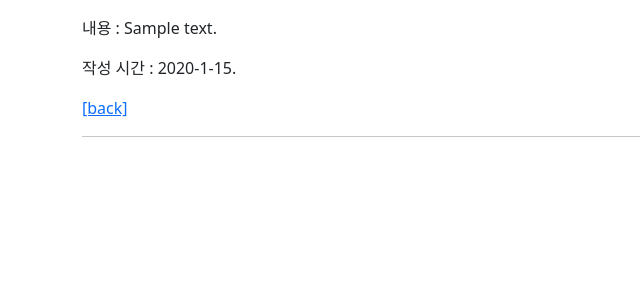
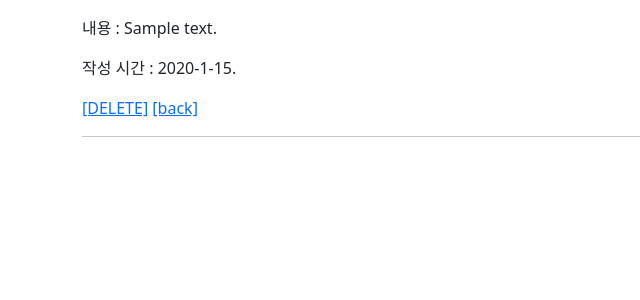
Before and after one commit to GyeongSuKim1/django_tutorial, a Django app: page /articles/1/ in a window 1280 px wide. Shown: the part 147-447 px from the top of the page, without its empty margins (0-640 px from the left). Run offline with Django 4.2, Linux system fonts and the light colour scheme; tables that the repository leaves empty hold one stand-in row (values such as "Sample post").

Commit message:
Feat : 게시글 delete

```diff
--- a/articles/templates/detail.html
+++ b/articles/templates/detail.html
@@ -6,6 +6,7 @@
 <p>제목 : {{ article.title }}</p>
 <p>내용 : {{ article.content }}</p>
 <p>작성 시간 : {{ article.created_at|date:"SHORT_DATE_FORMAT" }}</p>
+<a href="{% url 'articles:delete' article.pk %}">[DELETE]</a>
 <a href="{% url 'articles:dinner' %}">[back]</a>
 <hr>
 {% endblock %}
--- a/articles/urls.py
+++ b/articles/urls.py
@@ -8,5 +8,6 @@ urlpatterns = [
     path('dinner/', views.dinner, name='dinner'),
     path('review/', views.review, name='review'),
     path('create_review/', views.create_review, name='create_review'),
-    path('<int:pk>/', views.detail, name='detail')
+    path('<int:pk>/', views.detail, name='detail'),
+    path('<int:pk>/delete/', views.delete, name='delete'),
 ]
--- a/articles/views.py
+++ b/articles/views.py
@@ -45,3 +45,9 @@ def detail(request, pk):
         'article':article,
     }
     return render(request, 'detail.html', context)
+
+
+def delete(request, pk):
+    article = Article.objects.get(pk=pk)
+    article.delete()
+    return redirect('articles:dinner')
```
